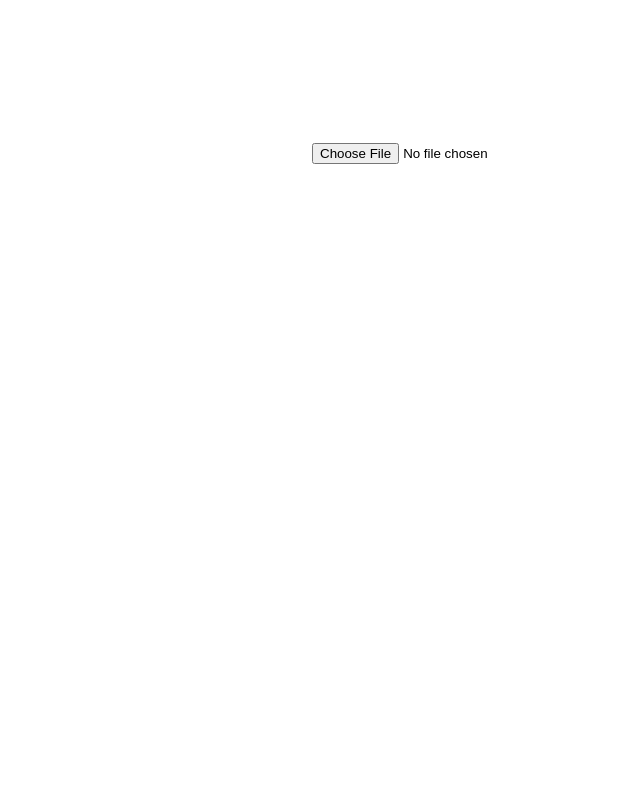
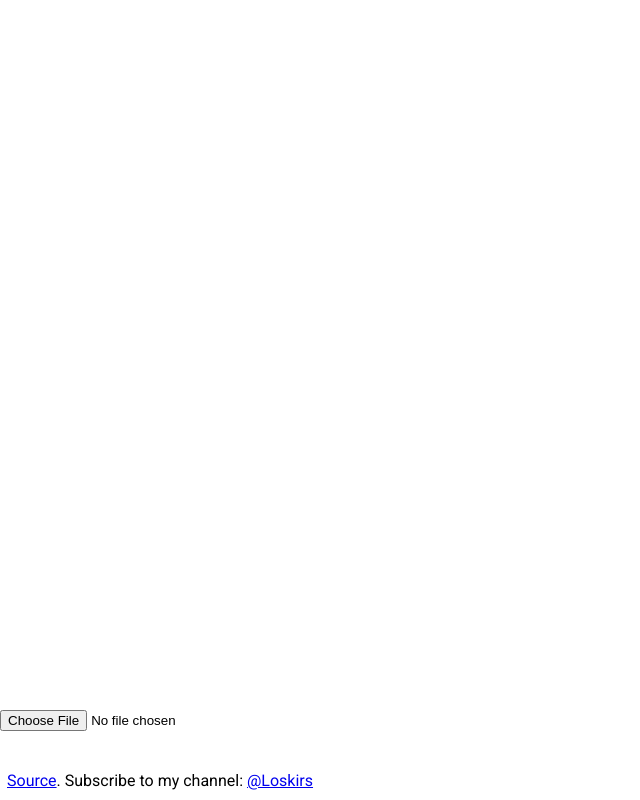
Before and after one commit to Loskir/50-lines, a plain HTML site: page index.html in a window 1280 px wide. Shown: the whole page, without its empty margins (0-640 px from the left). Drawn offline with Linux system fonts and the light colour scheme.

Commit message:
:lipstick: Add subscribe-box

```diff
--- a/index.html
+++ b/index.html
@@ -2,6 +2,7 @@
 <html lang="ru">
 <head>
   <meta charset="UTF-8">
+  <link href="https://fonts.googleapis.com/css2?family=Roboto&display=swap" rel="stylesheet">
   <title>50 Lines</title>
   <style>
     #source {
@@ -10,6 +11,26 @@
       z-index: -1;
       left: -1000vw;
     }
+
+    body {
+      margin: 0;
+      display: flex;
+      flex-direction: column;
+      align-items: stretch;
+      justify-content: center;
+      height: 100vh;
+      font-family: Roboto, sans-serif;
+    }
+
+    .subscribe-box {
+      position: fixed;
+      bottom: 0;
+      left: 0;
+      z-index: 10;
+      padding: 7px;
+      line-height: 1.5;
+      background: white;
+    }
   </style>
 </head>
 <body>
@@ -17,5 +38,9 @@
 <canvas id="result"></canvas>
 <input type="file" accept="image/*" id="file-input">
 <script src="main.js"></script>
+<div class="subscribe-box">
+  <a href="https://github.com/Loskir/50-lines-webcam" target="_blank" rel="noopener noreferrer">Source</a>.
+  Subscribe to my channel: <a href="https://tttttt.me/loskirs" target="_blank" rel="noopener noreferrer">@Loskirs</a>
+</div>
 </body>
 </html>
```
